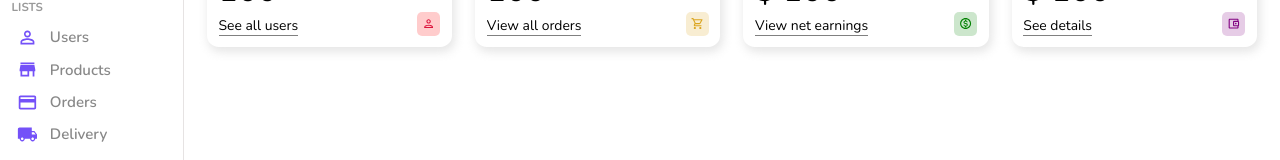
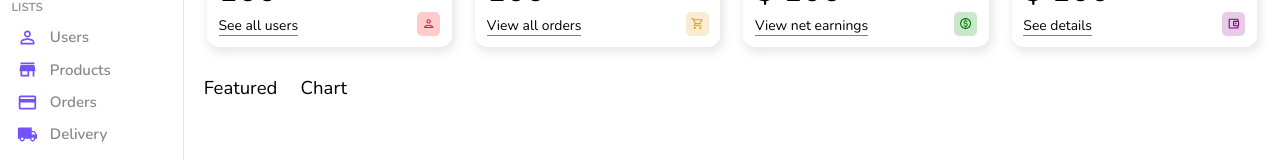
Before and after one commit to nasim67reja/careocity-dashboard, a React (Create React App) app: page / in a window 1280 px wide. Shown: the part 150-310 px from the top of the page. Built offline with nearby package versions, Linux system fonts and the light colour scheme.

Commit message:
Working on Chart Component

```diff
--- /dev/null
+++ b/src/components/chart/Chart.js
@@ -0,0 +1,8 @@
+import React from "react";
+import "./chart.scss";
+
+const Chart = () => {
+  return <div>Chart</div>;
+};
+
+export default Chart;
--- /dev/null
+++ b/src/components/featured/Featured.js
@@ -0,0 +1,8 @@
+import React from "react";
+import "./featured.scss";
+
+const Featured = () => {
+  return <div className="featured">Featured</div>;
+};
+
+export default Featured;
--- a/src/pages/home/Home.js
+++ b/src/pages/home/Home.js
@@ -1,4 +1,6 @@
 import React from "react";
+import Chart from "../../components/chart/Chart";
+import Featured from "../../components/featured/Featured";
 import Navbar from "../../components/navbar/Navbar";
 import Sidebar from "../../components/sidebar/Sidebar";
 import Widget from "../../components/widget/Widget";
@@ -16,6 +18,10 @@
           <Widget type="earning" />
           <Widget type="balance" />
         </div>
+        <div className="charts">
+          <Featured />
+          <Chart />
+        </div>
       </div>
     </div>
   );
--- a/src/pages/home/home.scss
+++ b/src/pages/home/home.scss
@@ -2,10 +2,14 @@
   display: flex;
   .homeContainer {
     flex: 6;
-    .widgets {
+    .widgets,
+    .charts {
       display: flex;
       padding: 2rem;
       gap: 2rem;
     }
+    .charts {
+      padding: 5px 20px;
+    }
   }
 }
```
Also changed, not shown: src/components/chart/chart.scss (added), src/components/featured/featured.scss (added).
